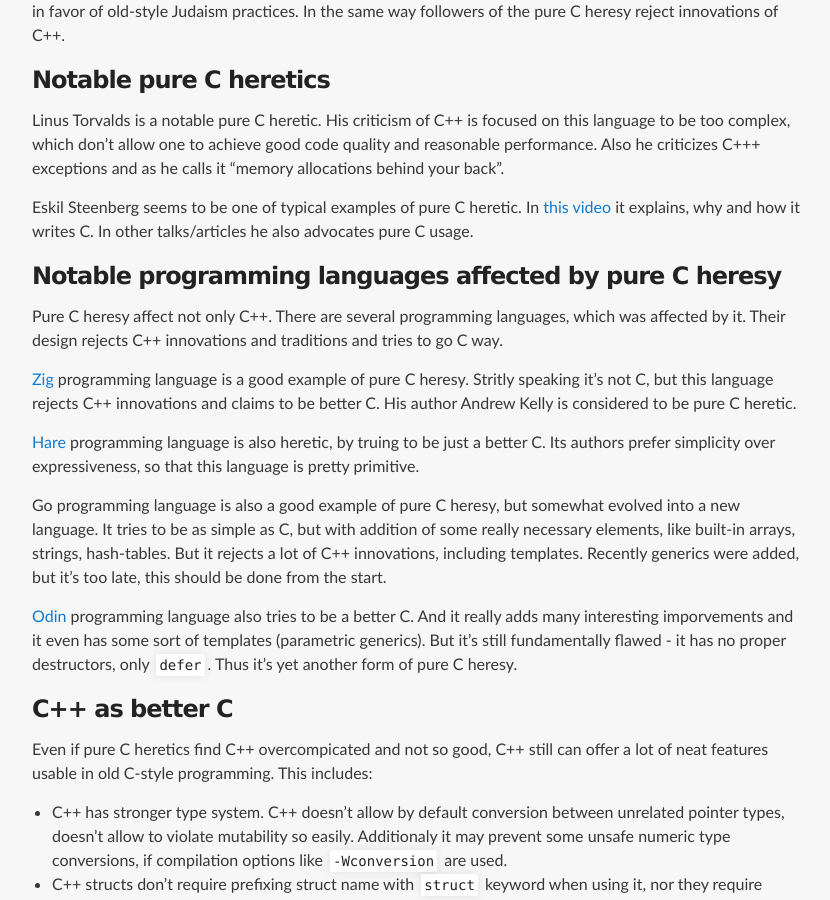
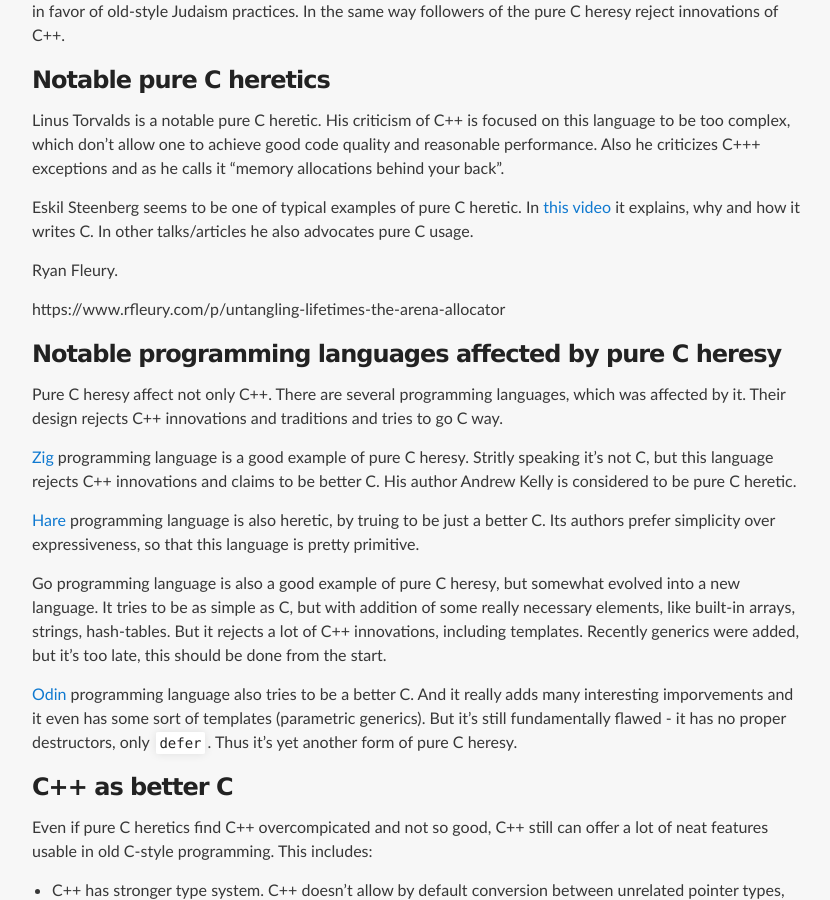
Before and after one commit to Panzerschrek/U-00DC-Sprache-site, a Jekyll site: the page built from _posts/2025-07-16-c-heresy.md, in a window 1280 px wide and 900 px high, scrolled down 412 px. Shown: the whole window, without its empty margins (224-1054 px from the left). Built offline with Jekyll 4.4.1, drawn with Linux system fonts in a browser that asks for light colours; our own code applies the rules of GitHub Pages for plain Markdown files; some of the changed text lies outside the part shown.

Commit message:
Sobrany para ssylok dlä statji.

```diff
--- a/_posts/2025-07-16-c-heresy.md
+++ b/_posts/2025-07-16-c-heresy.md
@@ -27,6 +27,10 @@ Also he criticizes C+++ exceptions and as he calls it "memory allocations behind
 Eskil Steenberg seems to be one of typical examples of pure C heretic.
 In [this video](https://www.youtube.com/watch?v=443UNeGrFoM) it explains, why and how it writes C.
 In other talks/articles he also advocates pure C usage.
+
+Ryan Fleury.
+
+https://www.rfleury.com/p/untangling-lifetimes-the-arena-allocator
 
 
 ### Notable programming languages affected by pure C heresy
```
Also changed, not shown: other parts of _posts/2025-07-16-c-heresy.md (+5 -0 lines).
